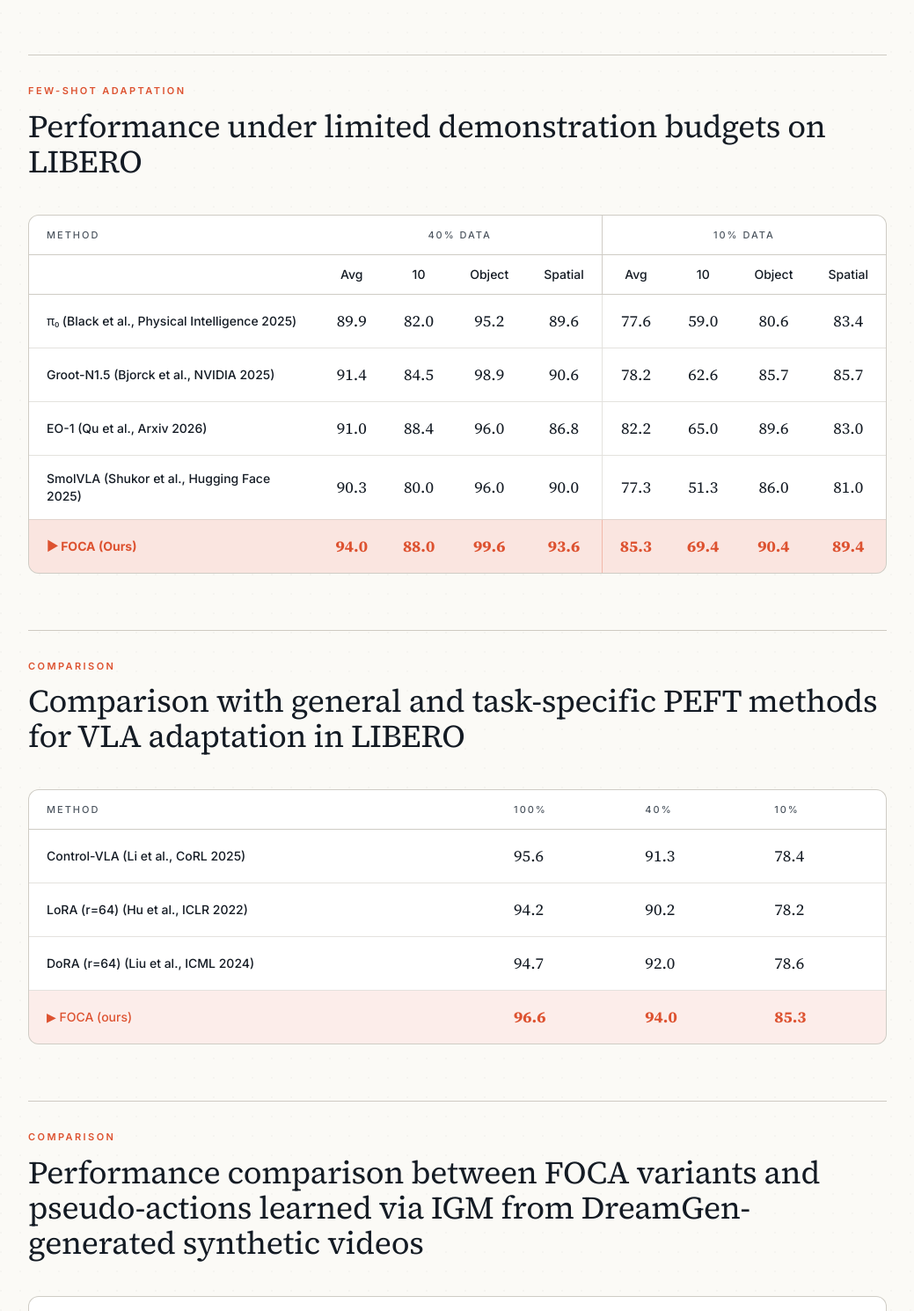
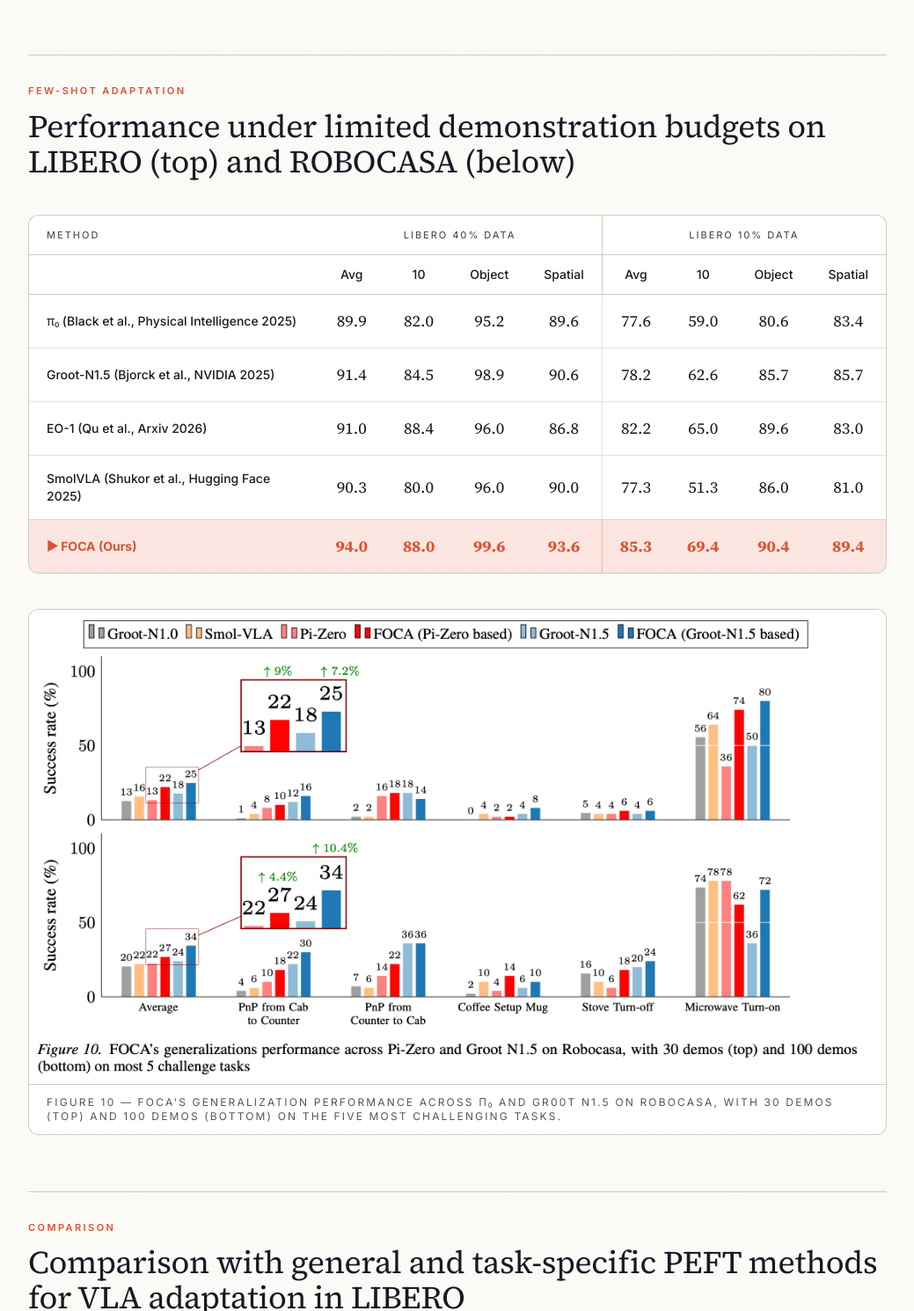
Before and after one commit to focavla/focavla.github.io, a plain HTML site: page index.html in a window 1280 px wide. Shown: the part 8972-10462 px from the top of the page at 88% size, without its empty margins (120-1159 px from the left). Drawn offline with nearby package versions, Linux system fonts and the light colour scheme.

Commit message:
add results

```diff
--- a/index.html
+++ b/index.html
@@ -700,15 +700,15 @@
   <section class="mx-auto max-w-5xl px-6 pb-16">
     <div class="mb-10 flex flex-col gap-3 border-t border-rule/70 pt-8">
       <span class="text-[11px] font-semibold uppercase tracking-[0.22em] text-accent">Few-shot Adaptation</span>
-      <h2 class="font-serif text-3xl md:text-4xl leading-[1.05] text-foreground">Performance under limited demonstration budgets on LIBERO</h2>
+      <h2 class="font-serif text-3xl md:text-4xl leading-[1.05] text-foreground">Performance under limited demonstration budgets on LIBERO (top) and ROBOCASA (below)</h2>
     </div>
     <div class="overflow-x-auto rounded-xl border border-rule/70 bg-card">
       <table class="w-full text-sm">
         <thead>
           <tr class="border-b border-rule/70 text-[11px] uppercase tracking-[0.18em] text-muted-foreground">
             <th class="px-5 py-3 text-left font-medium">Method</th>
-            <th colspan="4" class="px-5 py-3 text-center font-medium border-r border-rule/70">40% Data</th>
-            <th colspan="4" class="px-5 py-3 text-center font-medium">10% Data</th>
+            <th colspan="4" class="px-5 py-3 text-center font-medium border-r border-rule/70">LIBERO 40% Data</th>
+            <th colspan="4" class="px-5 py-3 text-center font-medium">LIBERO 10% Data</th>
           </tr>
           <tr class="border-b border-rule/70">
             <th class="px-5 py-3"></th>
@@ -752,6 +752,14 @@
         </tbody>
       </table>
     </div>
+
+    <!-- RoboCasa generalization figure -->
+    <figure class="mt-10 overflow-hidden rounded-xl border border-rule/70 bg-card">
+      <img src="assets/robocasa_result.png" alt="FOCA generalization performance across Pi-Zero and GR00T N1.5 on RoboCasa" class="w-full" />
+      <figcaption class="border-t border-rule/70 px-5 py-3 text-xs uppercase tracking-[0.18em] text-muted-foreground">
+        Figure 10 &mdash; FOCA's generalization performance across &pi;&#8320; and GR00T N1.5 on RoboCasa, with 30 demos (top) and 100 demos (bottom) on the five most challenging tasks.
+      </figcaption>
+    </figure>
   </section>
 
   <!-- TABLE: PEFT comparison -->
```
Also changed, not shown: assets/robocasa_result.png (added).
